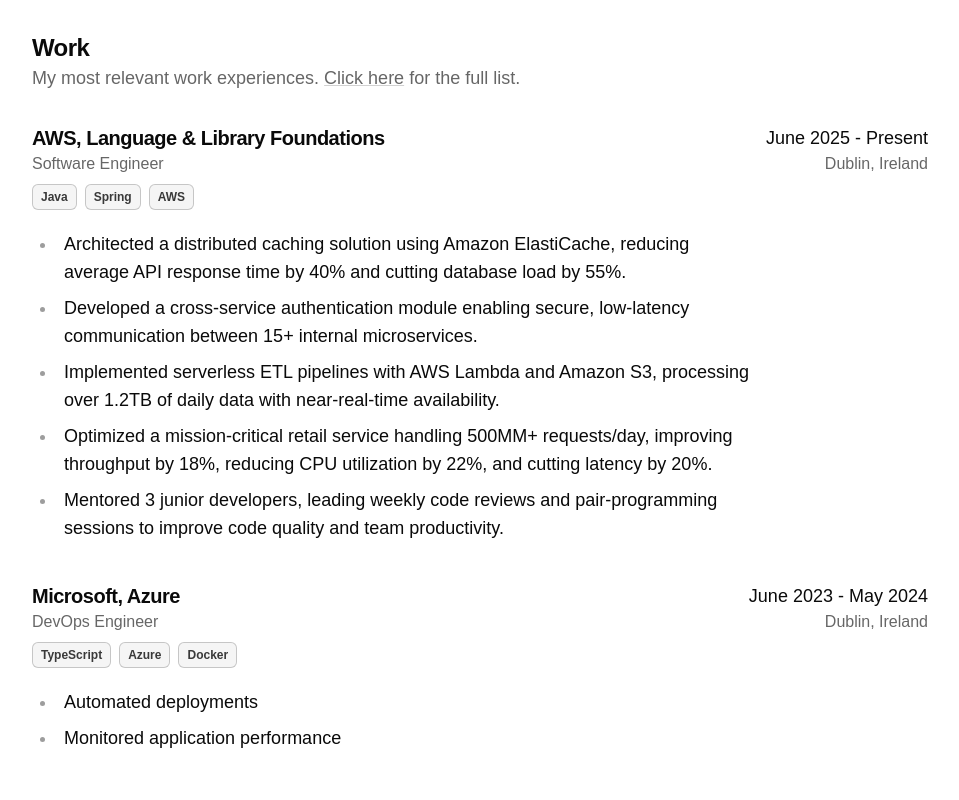
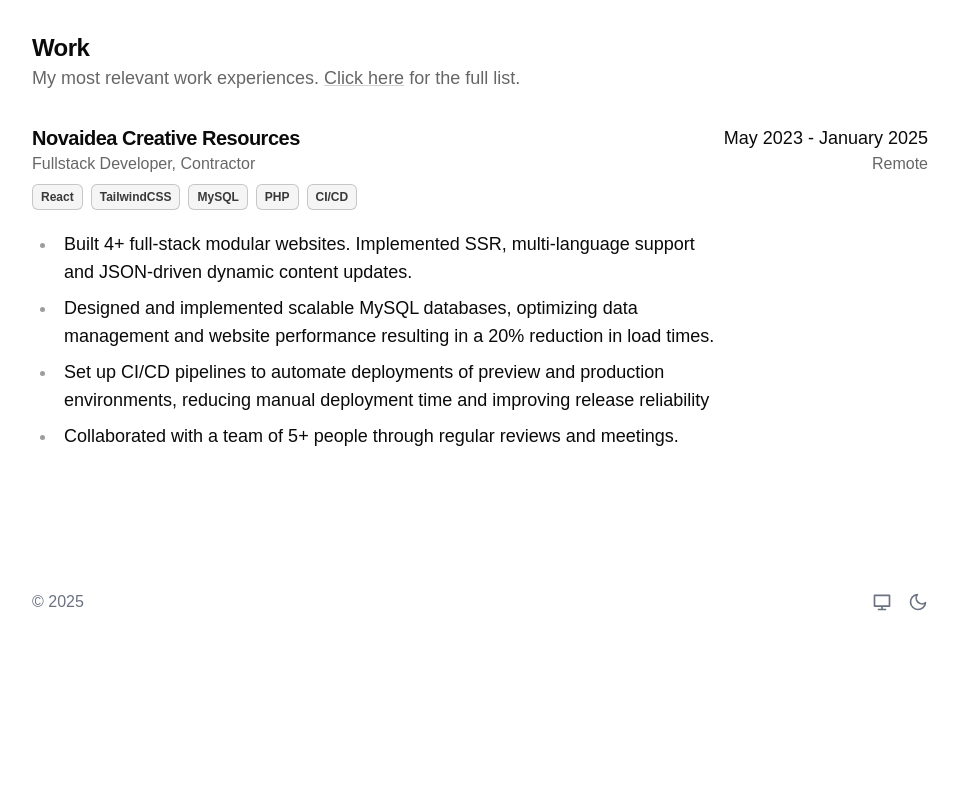
Before and after one commit to mattiacerutti/portfolio, a Next.js app: page / in a window 1280 px wide. Shown: the part 800-1600 px from the top of the page, without its empty margins (160-1119 px from the left). After the commit the page ends 1454 px from the top, so only its background shows below. Built offline with nearby package versions, Linux system fonts and the light colour scheme.

Commit message:
feat: populate with real data and minor style fix

```diff
--- a/src/app/(pages)/layout.tsx
+++ b/src/app/(pages)/layout.tsx
@@ -4,8 +4,8 @@ export default function RootLayout({
   children: React.ReactNode;
 }>) {
   return (
-    <div className="w-full max-w-4xl px-6 mt-30">
-      {children}
+    <div className="flex justify-center w-full px-6 mt-30">
+      <div className="w-4xl">{children}</div>
     </div>
   );
 }
--- a/src/app/(pages)/work/page.tsx
+++ b/src/app/(pages)/work/page.tsx
@@ -29,7 +29,7 @@ export default function Work() {
     <div className="flex flex-col gap-8">
       <VerticalReveal>
         <H3>Work</H3>
-        <P className="text-[var(--muted-foreground)]">My work experiences.</P>
+        <P className="text-[var(--muted-foreground)]">All my work experiences.</P>
       </VerticalReveal>
       <div className="flex flex-col gap-10">
         {WORK_EXPERIENCES.map((experience, index) => (
--- a/src/app/page.tsx
+++ b/src/app/page.tsx
@@ -29,7 +29,7 @@ export default function Home() {
     <div className="flex flex-col w-full">
       <Hero />
       <div className="flex justify-center w-full px-6 mt-8">
-        <div className="flex flex-col max-w-4xl gap-30">
+        <div className="flex flex-col w-4xl gap-30">
           <div className="flex flex-col gap-8">
             <VerticalReveal trigger="scroll" startY={50} duration={2}>
               <H3>Work</H3>
--- a/src/data/work.ts
+++ b/src/data/work.ts
@@ -10,38 +10,31 @@ export interface IWorkExperience {
 
 export const WORK_EXPERIENCES: (IWorkExperience & {relevant: boolean})[] = [
   {
-    title: "AWS, Language & Library Foundations",
-    role: "Software Engineer",
-    location: "Dublin, Ireland",
-    startDate: new Date("2025-06-01"),
-    technologies: ["Java", "Spring", "AWS"],
+    title: "Novaidea Creative Resources",
+    role: "Fullstack Developer, Contractor",
+    location: "Remote",
+    startDate: new Date("2023-05"),
+    endDate: new Date("2025-01"),
+    technologies: ["React", "TailwindCSS", "MySQL", "PHP", "CI/CD"],
     responsibilities: [
-      "Architected a distributed caching solution using Amazon ElastiCache, reducing average API response time by 40% and cutting database load by 55%.",
-      "Developed a cross-service authentication module enabling secure, low-latency communication between 15+ internal microservices.",
-      "Implemented serverless ETL pipelines with AWS Lambda and Amazon S3, processing over 1.2TB of daily data with near-real-time availability.",
-      "Optimized a mission-critical retail service handling 500MM+ requests/day, improving throughput by 18%, reducing CPU utilization by 22%, and cutting latency by 20%.",
-      "Mentored 3 junior developers, leading weekly code reviews and pair-programming sessions to improve code quality and team productivity.",
+      "Built 4+ full-stack modular websites. Implemented SSR, multi-language support and JSON-driven dynamic content updates.",
+      "Designed and implemented scalable MySQL databases, optimizing data management and website performance resulting in a 20% reduction in load times.",
+      "Set up CI/CD pipelines to automate deployments of preview and production environments, reducing manual deployment time and improving release reliability",
+      "Collaborated with a team of 5+ people through regular reviews and meetings.",
     ],
     relevant: true,
   },
   {
-    title: "Google, Cloud Platform",
-    role: "Cloud Engineer",
-    location: "Dublin, Ireland",
-    startDate: new Date("2024-06-01"),
-    endDate: new Date("2025-05-01"),
-    technologies: ["Python", "GCP", "Kubernetes"],
-    responsibilities: ["Managed cloud infrastructure", "Optimized costs"],
+    title: "Estilos SRL",
+    role: "Software Engineer, Internship",
+    location: "Venice, Italy",
+    startDate: new Date("2022-05"),
+    endDate: new Date("2022-06"),
+    technologies: ["Python", "MySQL"],
+    responsibilities: [
+      "Developed an automation tool for formatting and printing company documents from a database streamlining the process for 15+ employees, reducing error rates and improving output consistency across 4 departments.",
+      "Collaborated within a team to diagnose and resolve existing bugs in the automation processes."
+    ],
     relevant: false,
   },
-  {
-    title: "Microsoft, Azure",
-    role: "DevOps Engineer",
-    location: "Dublin, Ireland",
-    startDate: new Date("2023-06-01"),
-    endDate: new Date("2024-05-01"),
-    technologies: ["TypeScript", "Azure", "Docker"],
-    responsibilities: ["Automated deployments", "Monitored application performance"],
-    relevant: true,
-  },
 ];
--- a/src/sections/hero.tsx
+++ b/src/sections/hero.tsx
@@ -51,7 +51,7 @@ export default function Hero() {
             <FaLinkedin className="w-6.5 h-6.5" />
           </CustomLink>
           <CustomLink
-            href="/resume.pdf"
+            href="https://flowcv.com/resume/sfcv6r8csf"
             target="_blank"
             rel="noopener noreferrer"
             className="items-center transition-colors hover:!text-[var(--button-hover-text)] hover:!bg-[var(--button-hover-bg)] duration-400 flex gap-1 px-2 py-1 !text-[var(--button-text)] !bg-[var(--button-bg)] rounded-lg"
```
